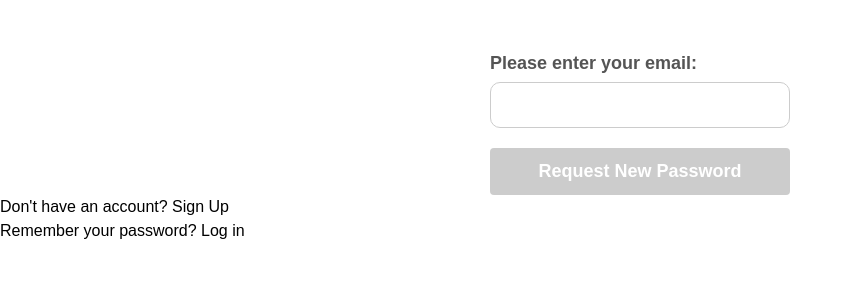
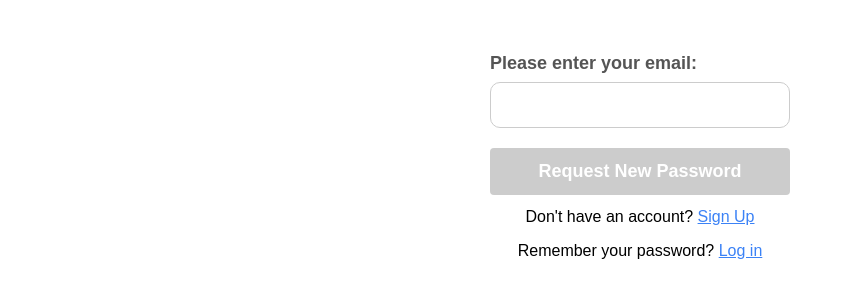
Before and after one commit to rhaversen/GroupSchedulerFrontend-Deprecated, a Next.js app: page /reset-password in a window 1280 px wide. Shown: the top 300 px of the page, without its empty margins (0-852 px from the left). Built offline with nearby package versions, Linux system fonts and the light colour scheme.

Commit message:
Use LinkButton component

```diff
--- a/src/app/login/page.tsx
+++ b/src/app/login/page.tsx
@@ -12,6 +12,7 @@ import styles from '@/styles/userInput.module.scss'
 import InputField from '@/components/inputField'
 import useUserInputForm from '@/hooks/useUserInputForm'
 import { useUser } from '@/contexts/UserContext'
+import LinkButton from '@/components/ui/LinkButton'
 
 const API_V1_URL = process.env.NEXT_PUBLIC_API_V1_URL ?? ''
 
@@ -151,18 +152,8 @@ function Login (): ReactElement {
                     {isLoading ? 'Logging in...' : 'Log In'}
                 </button>
             </form>
-            <p className={styles.redirectPrompt}>
-                Don&apos;t have an account?{' '}
-                <Link href="/signup" className={styles.redirectLink}>
-                    Sign Up
-                </Link>
-            </p>
-            <p className={styles.redirectPrompt}>
-                Forgot your password?{' '}
-                <Link href="/reset-password" className={styles.redirectLink}>
-                    Set New Password
-                </Link>
-            </p>
+            <LinkButton href="/signup" prefixText="Don't have an account?" buttonText="Sign Up" />
+            <LinkButton href="/reset-password" prefixText="Forgot your password?" buttonText="Set New Password" />
             {message !== '' && <p className={styles.message}>{message}</p>}
         </div>
     )
--- a/src/app/reset-password/page.tsx
+++ b/src/app/reset-password/page.tsx
@@ -4,12 +4,12 @@
 import React, { useState } from 'react'
 import axios from 'axios'
 import validator from 'validator'
-import Link from 'next/link'
 
 // Local Modules
 import styles from '@/styles/userInput.module.scss'
 import InputField from '@/components/inputField'
 import useUserInputForm from '@/hooks/useUserInputForm'
+import LinkButton from '@/components/ui/LinkButton'
 
 const API_V1_URL = process.env.NEXT_PUBLIC_API_V1_URL ?? ''
 
@@ -108,18 +108,8 @@ function NewPassword (): JSX.Element {
                     {'Request New Password'}
                 </button>
             </form>
-            <p className={styles.redirectPrompt}>
-                Don&apos;t have an account?{' '}
-                <Link href="/signup" className={styles.redirectLink}>
-                    Sign Up
-                </Link>
-            </p>
-            <p className={styles.redirectPrompt}>
-                Remember your password?{' '}
-                <Link href="/login" className={styles.redirectLink}>
-                    Log in
-                </Link>
-            </p>
+            <LinkButton href="/signup" prefixText="Don't have an account?" buttonText="Sign Up" />
+            <LinkButton href="/login" prefixText="Remember your password?" buttonText="Log in" />
             {message !== '' && <p className={styles.message}>{message}</p>}
         </div>
     )
--- a/src/app/signup/page.tsx
+++ b/src/app/signup/page.tsx
@@ -7,7 +7,6 @@ import validator from 'validator'
 import { zxcvbn, zxcvbnOptions } from '@zxcvbn-ts/core'
 import * as zxcvbnCommonPackage from '@zxcvbn-ts/language-common'
 import * as zxcvbnEnPackage from '@zxcvbn-ts/language-en'
-import Link from 'next/link'
 import { useRouter } from 'next/navigation'
 
 // Local Modules
@@ -15,6 +14,7 @@ import styles from '@/styles/userInput.module.scss'
 import InputField from '@/components/inputField'
 import useUserInputForm from '@/hooks/useUserInputForm'
 import { useUser } from '@/contexts/UserContext'
+import LinkButton from '@/components/ui/LinkButton'
 
 // Setting up zxcvbn options
 const zxcvbnConfigs = {
@@ -218,12 +218,7 @@ const Signup = (): ReactElement => {
                     {isLoading ? 'Signing up...' : 'Sign Up'}
                 </button>
             </form>
-            <p className={styles.redirectPrompt}>
-                Already have an account?{' '}
-                <Link href="/login" className={styles.redirectLink}>
-                    Log in
-                </Link>
-            </p>
+            <LinkButton href="/login" prefixText="Already have an account?" buttonText="Log in" />
             {(message !== '') && <p className={styles.message}>{message}</p>}
         </div>
     )
```
